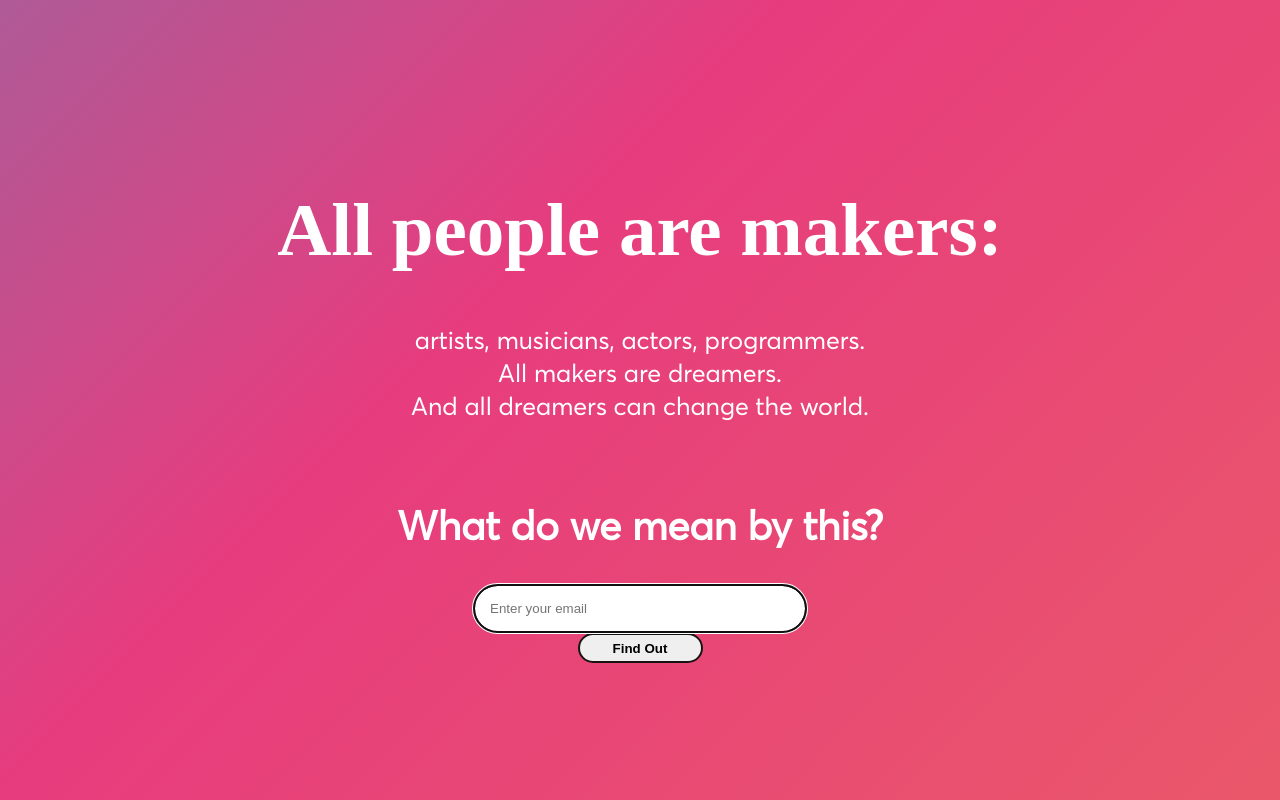
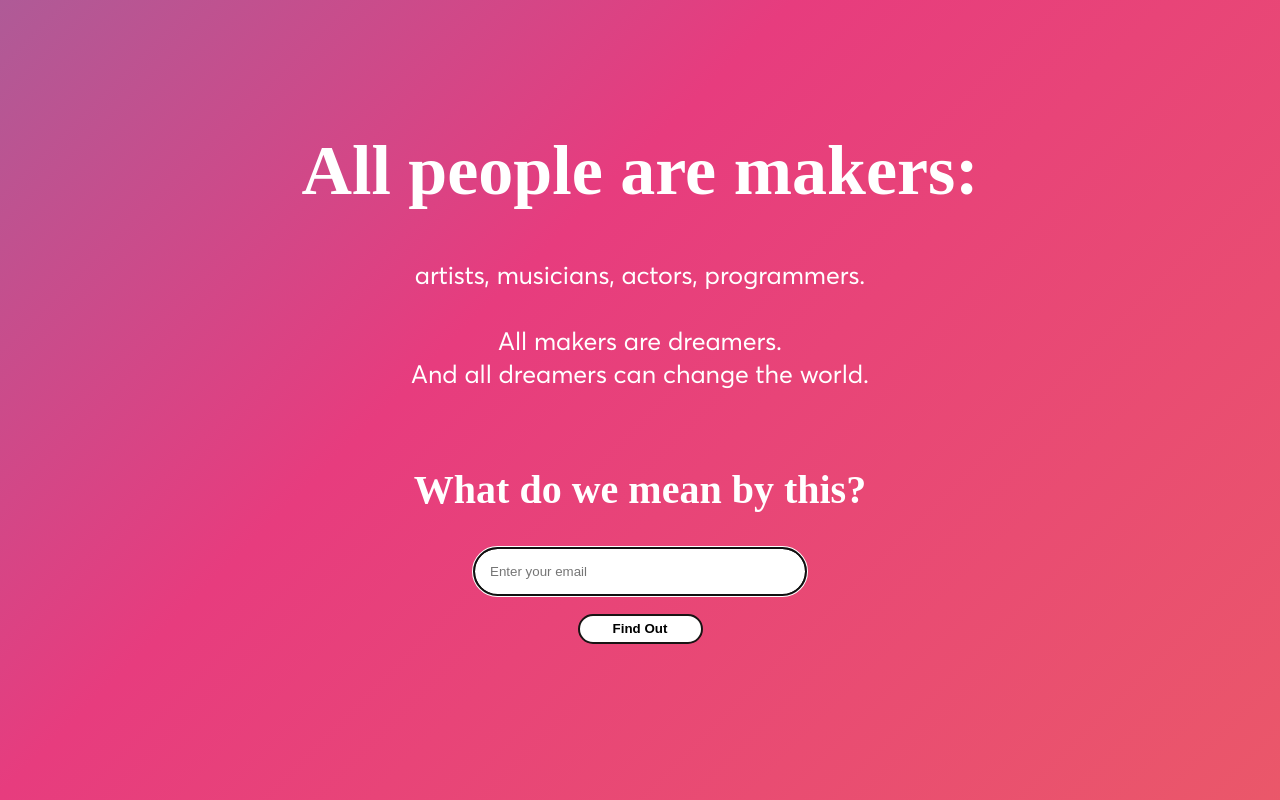
Before and after one commit to wl-hackclub/make-site, a plain HTML site: page index.html in a window 1280 px wide. Drawn offline with Linux system fonts and the light colour scheme; a web font is replaced by a local one.

Commit message:
some formatting

```diff
--- a/index.html
+++ b/index.html
@@ -4,16 +4,17 @@
         <meta charset="utf-8">
         <meta name="viewport" content="width=device-width, initial-scale=1 maximum-scale=1.0, user-scalable=0">
         <title>Make.</title>
-        <link href="./style.css" rel="stylesheet">
+        <link rel="stylesheet" href="/style.css">
     </head>
     <body>
         <h1><strong>All people are makers:</strong></h1>
-        <p>artists, musicians, actors, programmers.<br/>All makers are dreamers.<br/>And all dreamers can change the world.</p><br/>
+        <p>artists, musicians, actors, programmers.<br/><br/>All makers are dreamers.<br/>And all dreamers can change the world.</p><br/>
         <h2>What do we mean by this?</h2>
 
         <form action="/email" method="POST" id="emailform" class="emailform">
             <input id="email" name="email" type="email" placeholder="Enter your email" autofocus>
-        </form>
+        </form><br/>
         <button type="submit" form="emailform"><strong>Find Out</strong></button>
+      <br/><br/><br/><br/>
     </body>
 </html>
--- a/style.css
+++ b/style.css
@@ -11,17 +11,18 @@ body, html {
   h1 {
     text-align: center;
     font-family: 'Averta-Bold';
-    font-size: 75px;
+    font-size: 70px;
   }
   p, h2 {
-      text-align: center;
-      font-family: 'Averta';
+    text-align: center;
   }
   p {
       font-size: 25px;
+      font-family: 'Averta';
   }
   h2 {
       font-size: 40px;
+      font-family: 'Averta-Bold';
   }
   body {
     display:table-cell;
@@ -60,6 +61,7 @@ body, html {
     border: 2px solid #191414;
     width: 125px;
     height: 30px;
+    background-color: white;
   }
 
   @font-face {
```
